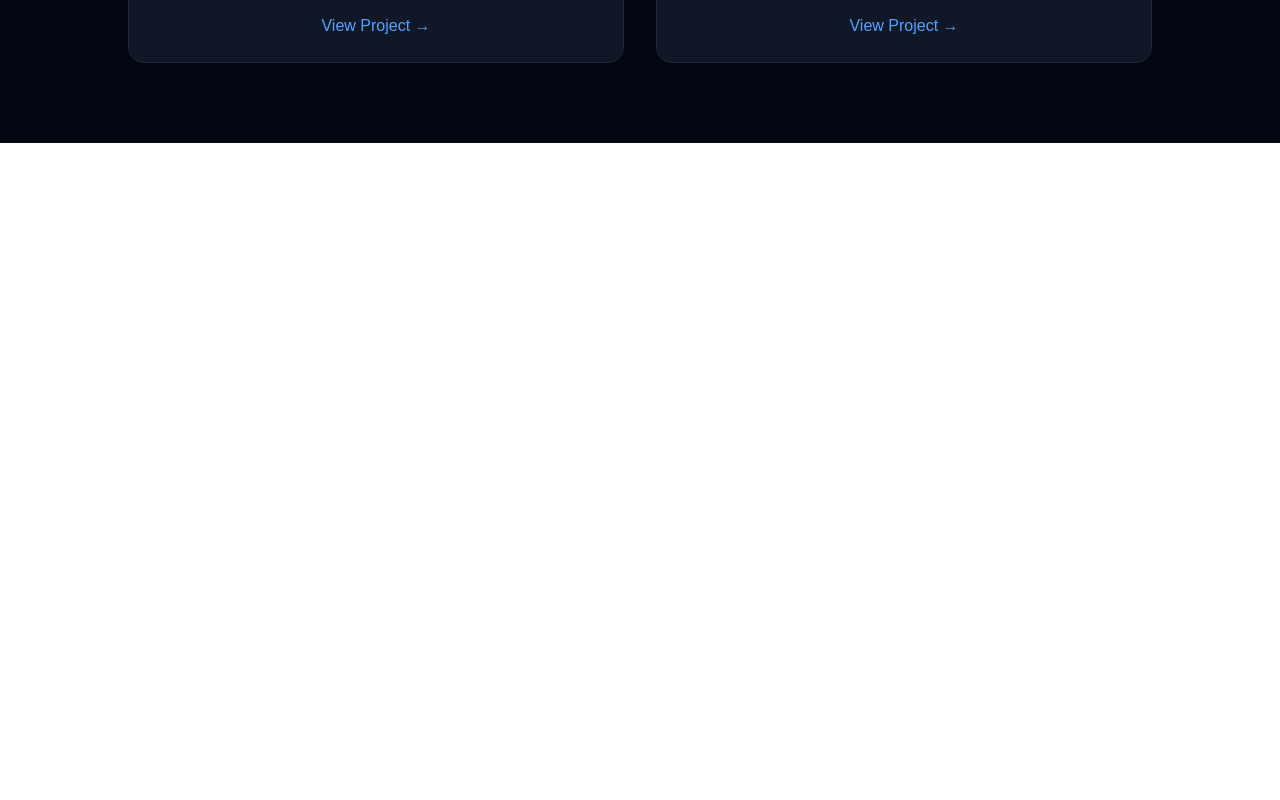
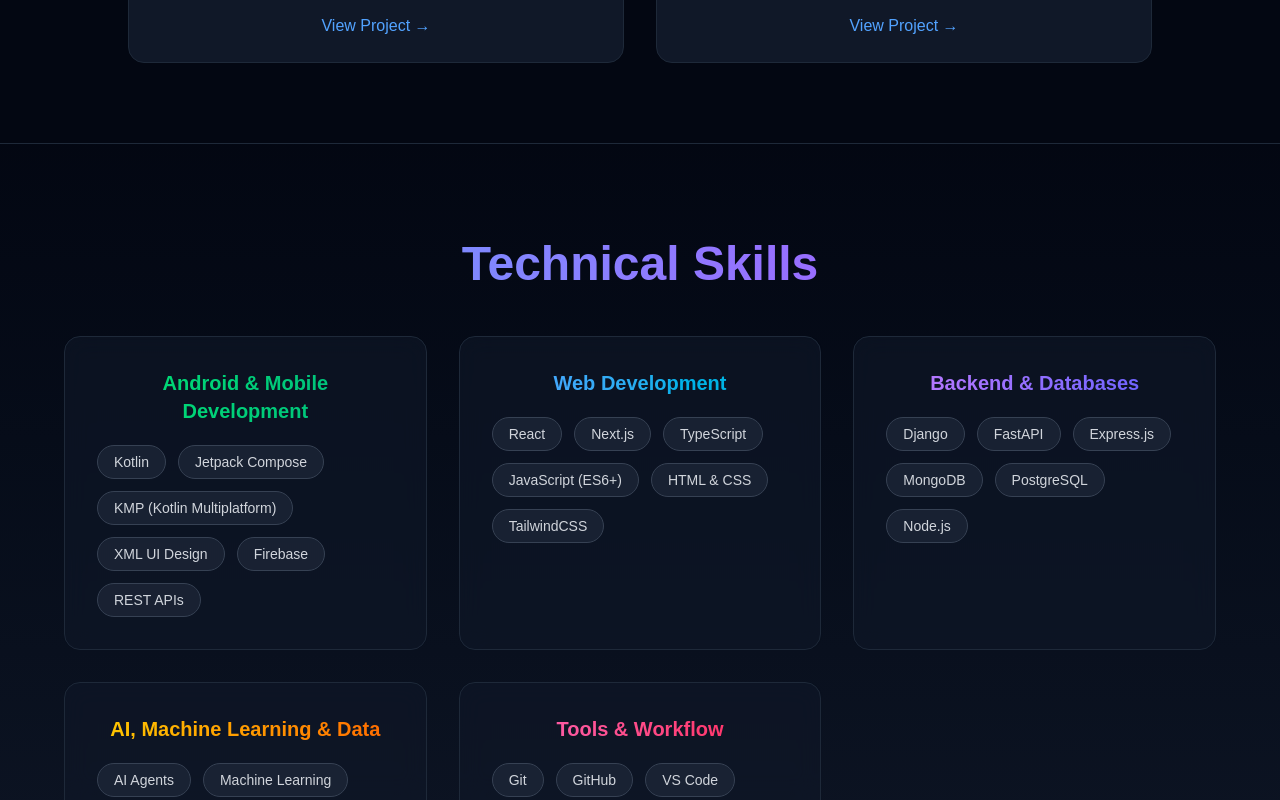
Before and after one commit to BrianKimeli/My-Portfolio, a Next.js app: page / in a window 1280 px wide. Shown: the part 2000-2800 px from the top of the page. Before the commit the page ends 2143 px from the top, so only its background shows below. Built offline with nearby package versions, Linux system fonts and the light colour scheme.

Commit message:
feat: add Skills section with grouped categories and animated layout

```diff
--- a/src/app/page.tsx
+++ b/src/app/page.tsx
@@ -2,6 +2,7 @@
 import About from "@/sections/About";
 import Navigation from "@/components/Navigation";
 import Projects from "@/sections/Projects";
+import Skills from "@/sections/Skills";
 
 export default function Home() {
   return (
@@ -10,6 +11,7 @@
       <About />
       <Navigation />
       <Projects />
+      <Skills />
     </main>
   );
 }
--- /dev/null
+++ b/src/sections/Skills.tsx
@@ -0,0 +1,116 @@
+"use client";
+import { motion } from "framer-motion";
+
+const skillCategories = [
+  {
+    title: "Android & Mobile Development",
+    skills: [
+      "Kotlin",
+      "Jetpack Compose",
+      "KMP (Kotlin Multiplatform)",
+      "XML UI Design",
+      "Firebase",
+      "REST APIs",
+    ],
+    color: "from-green-400 to-emerald-500",
+  },
+  {
+    title: "Web Development",
+    skills: [
+      "React",
+      "Next.js",
+      "TypeScript",
+      "JavaScript (ES6+)",
+      "HTML & CSS",
+      "TailwindCSS",
+    ],
+    color: "from-blue-400 to-cyan-500",
+  },
+  {
+    title: "Backend & Databases",
+    skills: [
+      "Django",
+      "FastAPI",
+      "Express.js",
+      "MongoDB",
+      "PostgreSQL",
+      "Node.js",
+    ],
+    color: "from-purple-400 to-indigo-500",
+  },
+  {
+    title: "AI, Machine Learning & Data",
+    skills: [
+      "AI Agents",
+      "Machine Learning",
+      "Data Analysis",
+      "Natural Language Processing",
+      "Automation Scripts",
+    ],
+    color: "from-yellow-400 to-orange-500",
+  },
+  {
+    title: "Tools & Workflow",
+    skills: [
+      "Git",
+      "GitHub",
+      "VS Code",
+      "Postman",
+      "Docker",
+      "Figma",
+      "Linux CLI",
+    ],
+    color: "from-pink-400 to-rose-500",
+  },
+];
+
+export default function Skills() {
+  return (
+    <section
+      id="skills"
+      className="py-24 bg-gradient-to-b from-gray-950 to-gray-900 text-white px-6 md:px-12 border-t border-gray-800"
+    >
+      <div className="max-w-6xl mx-auto text-center">
+        <motion.h2
+          initial={{ opacity: 0, y: 20 }}
+          whileInView={{ opacity: 1, y: 0 }}
+          transition={{ duration: 0.6 }}
+          className="text-4xl md:text-5xl font-extrabold mb-12 bg-gradient-to-r from-blue-400 to-purple-500 bg-clip-text text-transparent"
+        >
+          Technical Skills
+        </motion.h2>
+
+        <div className="grid md:grid-cols-2 lg:grid-cols-3 gap-8">
+          {skillCategories.map((category, index) => (
+            <motion.div
+              key={category.title}
+              initial={{ opacity: 0, y: 30 }}
+              whileInView={{ opacity: 1, y: 0 }}
+              transition={{ duration: 0.5, delay: index * 0.1 }}
+              viewport={{ once: true }}
+              className="bg-gray-900/60 backdrop-blur-md p-8 rounded-2xl border border-gray-800 hover:border-blue-500 hover:shadow-lg hover:shadow-blue-500/10 transition-all duration-300"
+            >
+              <h3
+                className={`text-xl font-semibold mb-5 bg-gradient-to-r ${category.color} bg-clip-text text-transparent`}
+              >
+                {category.title}
+              </h3>
+
+              <div className="flex flex-wrap gap-3 justify-center md:justify-start">
+                {category.skills.map((skill, i) => (
+                  <motion.span
+                    key={i}
+                    whileHover={{ scale: 1.08 }}
+                    className="bg-gray-800/70 px-4 py-1.5 rounded-full text-gray-300 text-sm font-medium border border-gray-700 hover:border-blue-400 hover:text-blue-300 transition-all"
+                  >
+                    {skill}
+                  </motion.span>
+                ))}
+              </div>
+            </motion.div>
+          ))}
+        </div>
+      </div>
+    </section>
+  );
+}
```
